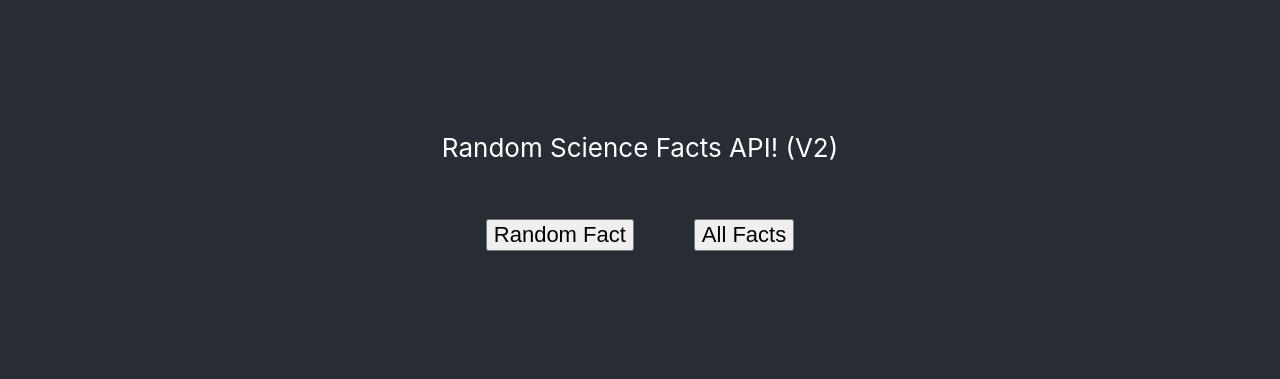
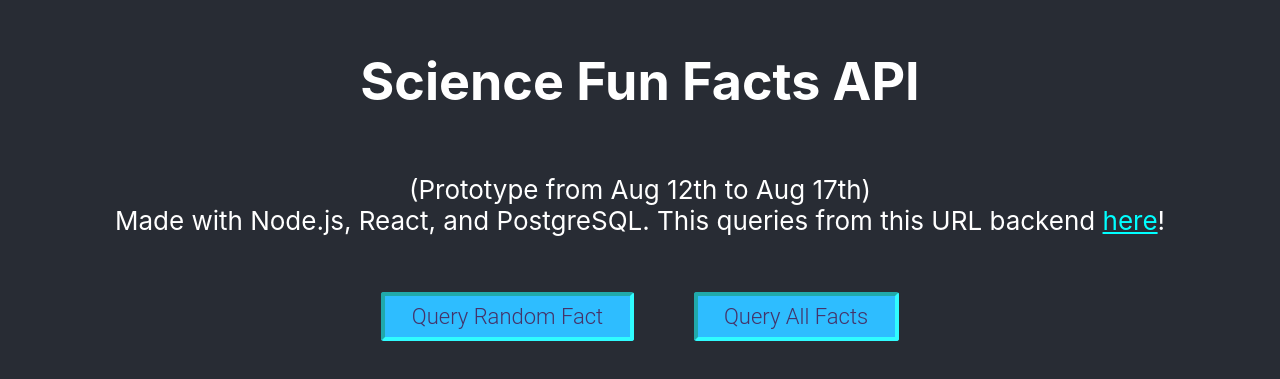
Before and after one commit to briakitten/science-fun-facts-client, a React (Create React App) app: page / in a window 1280 px wide. Shown: the part 207-586 px from the top of the page. Built offline with nearby package versions, Linux system fonts and the light colour scheme; no server answers.

Commit message:
Styled page

```diff
--- a/src/App.css
+++ b/src/App.css
@@ -35,3 +35,31 @@
     transform: rotate(360deg);
   }
 }
+
+
+.button1 {
+  display:inline-block;
+  padding:0.35em 1.2em;
+  border:0.2em inset  #30fcff;
+  margin:0 0.3em 0.3em 0;
+  border-radius:0.12em;
+  box-sizing: border-box;
+  text-decoration:none;
+  font-family:'Roboto',sans-serif;
+  font-weight:300;
+  color:#453369;
+  background-color:#2ebdff;
+  text-align:center;
+  transition: all 0.2s;
+}
+.button1:hover{
+  color:#453369;
+  border:0.2em inset #3578ff;
+  background-color:#5b74ff;
+}
+@media all and (max-width:30em) {
+  .button1{
+    display:block;
+    margin:0.4em auto;
+  }
+}
--- a/src/App.tsx
+++ b/src/App.tsx
@@ -47,12 +47,14 @@
   return (
     <div className="App">
       <header className="App-header">
+        <h1>Science Fun Facts API</h1>
         <p>
-          Random Science Facts API! (V2)
+          (Prototype from Aug 12th to Aug 17th) <br/>
+          Made with Node.js, React, and PostgreSQL. This queries from this URL backend <a href={URL}>here</a>!
         </p>
         <div style={{display: "flex", flexWrap: "wrap"}}>
-          <button onClick={clickRandomFact} style={{margin: 30, fontSize: 22}}>Random Fact</button>
-          <button onClick={clickAllFacts} style={{margin: 30, fontSize: 22}}>All Facts</button>
+          <button className="button1" onClick={clickRandomFact} style={{margin: 30, fontSize: 22}}>Query Random Fact</button>
+          <button className="button1" onClick={clickAllFacts} style={{margin: 30, fontSize: 22}}>Query All Facts</button>
         </div>
         {currentState === 1 && <Fact factData={randomFact}></Fact>}
         {currentState === 2 && <FactList facts={data}></FactList>}
--- a/src/components/Fact.tsx
+++ b/src/components/Fact.tsx
@@ -11,11 +11,11 @@
     return (
       <div>
         <hr />
-        <h1>{subject}</h1>
+        <h4>{subject} FACT</h4>
         <p>Fact: {fact}<br/></p>
         <p>{fact_description}</p>
-        <a href={String(video)}>{String(video)}</a>
-        <a href={String(learn_more)}>{String(learn_more)}</a>
+        <a href={String(video)}>{String(video)}</a><br/>
+        <a href={String(learn_more)}>{String(learn_more)}</a><br/><br/>
       </div>
     )
 }
```
